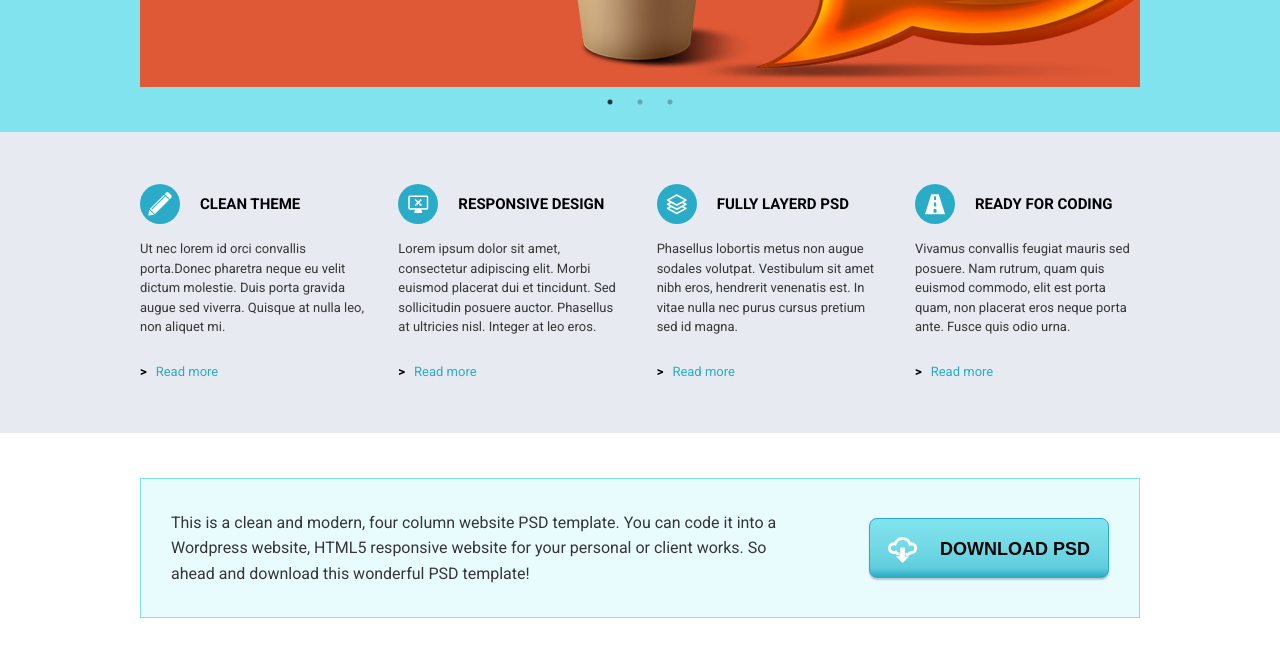
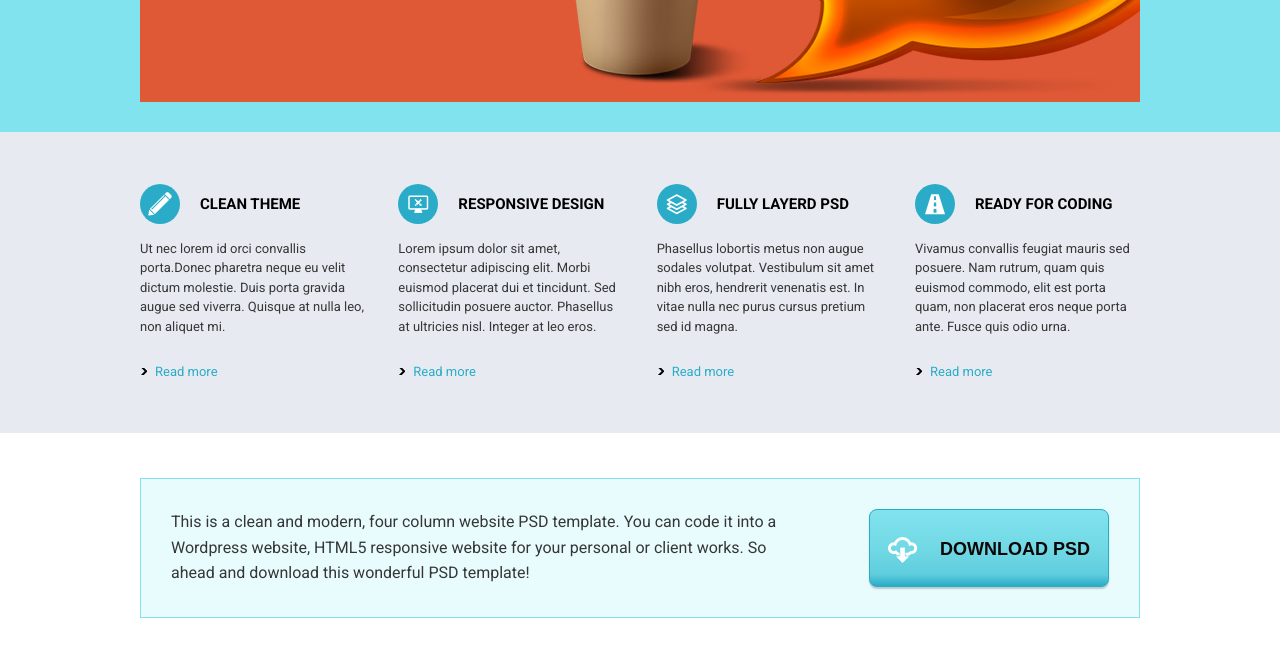
Before and after one commit to alexander-ozymlevskiy/Homework_10_Ozymlevskiy, a plain HTML site: page index.html in a window 1280 px wide. Shown: the part 489-1149 px from the top of the page. Drawn offline with Linux system fonts and the light colour scheme; files whose address does not match are found by name.

Commit message:
fixed the button, changed the right arrow icon, corrected the icon font code

```diff
--- a/index.html
+++ b/index.html
@@ -18,7 +18,7 @@
   </head>
   <body>
     <header class="header">
-      <div class="header-items">
+      <div class="container">
         <div class="logo">
           <a href="#"><img src="img/logo.png" alt="logo" /></a>
         </div>
@@ -83,8 +83,8 @@
       </div>
     </header>
     <main>
-      <div class="container">
-        <div class="banner-slick">
+      <div class="banner-items">
+        <div class="banner-slick container">
           <div class="banner">
             <p class="banner-info">We design clean, crisp & memorable icons</p>
           </div>
@@ -97,71 +97,65 @@
         </div>
       </div>
       <div class="content">
-        <div class="content-inner">
-          <div class="card icon-clean-theme">
+        <div class="container">
+          <div class="card">
+            <span class="icon icon-clean-theme icon-large"></span>
             <h2 class="card-name">Clean Theme</h2>
             <p class="card-description">
               Ut nec lorem id orci convallis porta.Donec pharetra neque eu velit
               dictum molestie. Duis porta gravida augue sed viverra. Quisque at
               nulla leo, non aliquet mi.
             </p>
-            <a href="#" class="read-more-link"
-              ><span class="read-more-icon">&gt</span>Read more</a
-            >
+            <a href="#" class="read-more-link right-arrow-icon">Read more</a>
           </div>
-          <div class="card icon-responsive-design">
+          <div class="card">
+            <span class="icon icon-responsive-design"></span>
             <h2 class="card-name">Responsive Design</h2>
             <p class="card-description">
               Lorem ipsum dolor sit amet, consectetur adipiscing elit. Morbi
               euismod placerat dui et tincidunt. Sed sollicitudin posuere
               auctor. Phasellus at ultricies nisl. Integer at leo eros.
             </p>
-            <a href="#" class="read-more-link"
-              ><span class="read-more-icon">&gt</span>Read more</a
-            >
+            <a href="#" class="read-more-link right-arrow-icon">Read more</a>
           </div>
-          <div class="card icon-fully-layerd-psd">
+          <div class="card">
+            <span class="icon icon-fully-layerd-psd"></span>
             <h2 class="card-name">Fully layerd PSD</h2>
             <p class="card-description">
               Phasellus lobortis metus non augue sodales volutpat. Vestibulum
               sit amet nibh eros, hendrerit venenatis est. In vitae nulla nec
               purus cursus pretium sed id magna.
             </p>
-            <a href="#" class="read-more-link"
-              ><span class="read-more-icon">&gt</span>Read more</a
-            >
+            <a href="#" class="read-more-link right-arrow-icon">Read more</a>
           </div>
-          <div class="card icon-ready-for-coding">
+          <div class="card">
+            <span class="icon icon-ready-for-coding"></span>
             <h2 class="card-name">Ready for coding</h2>
             <p class="card-description">
               Vivamus convallis feugiat mauris sed posuere. Nam rutrum, quam
               quis euismod commodo, elit est porta quam, non placerat eros neque
               porta ante. Fusce quis odio urna.
             </p>
-            <a href="#" class="read-more-link"
-              ><span class="read-more-icon">&gt</span>Read more</a
-            >
+            <a href="#" class="read-more-link right-arrow-icon">Read more</a>
           </div>
         </div>
       </div>
-      <div class="container-download-psd">
-        <div class="download-psd">
+      <div class="block-download-psd">
+        <div class="container download-psd">
           <p class="info-download-psd">
             This is a clean and modern, four column website PSD template. You
             can code it into a Wordpress website, HTML5 responsive website for
             your personal or client works. So ahead and download this wonderful
             PSD template!
           </p>
-          <a href="img/file.png" download>
-            <button class="button-download-psd icon-download-psd">
-              Download psd
-            </button>
-          </a>
+          <button class="button-download-psd icon-download-psd">
+            Download psd
+          </button>
         </div>
       </div>
     </main>
     <footer class="footer">
-      <div class="footer-container">
+      <div class="container">
         <p class="footer-info">
           © Copyright 2012 - BisLite Inc. All rights reserved. Some free icons
           used here are created by Brankic1979.com. Client Logos are copyright
--- a/js/scripts.js
+++ b/js/scripts.js
@@ -1,7 +1,27 @@
+$(document).ready(function () {
+  $(".banner-slick").slick({
+    dots: false,
+    arrows: false,
+  });
+});
 
-$(document).ready(function () {
-    $(".banner-slick").slick({
-      dots: true,
-      arrows: false
-    });
+document
+  .querySelector(".button-download-psd")
+  .addEventListener("click", function () {
+    var url = "../img/file.png";
+    var filename = "file.png";
+    var xhr = new XMLHttpRequest();
+    xhr.open("GET", url, true);
+    xhr.responseType = "blob";
+    xhr.onload = function () {
+      var blob = xhr.response;
+      var a = document.createElement("a");
+      var url = window.URL.createObjectURL(blob);
+      a.href = url;
+      a.download = filename;
+      document.body.appendChild(a);
+      a.click();
+      window.URL.revokeObjectURL(url);
+    };
+    xhr.send();
   });
--- a/styles/fonts.css
+++ b/styles/fonts.css
@@ -13,7 +13,6 @@
 [class^="icon-"],
 [class*=" icon-"] {
   /* use !important to prevent issues with browser extensions that change fonts */
-  speak: never;
   font-style: normal;
   font-weight: normal;
   font-variant: normal;
@@ -25,9 +24,8 @@
   -moz-osx-font-smoothing: grayscale;
 }
 
-.icon-responsive-design:before {
+.icon {
   font-family: "icomoon";
-  content: "\e900";
   position: absolute;
   color: #fff;
   background-color: #2aacc8;
@@ -35,42 +33,33 @@
   font-size: 20px;
   padding: 10px;
 }
+
+.icon-responsive-design:before {
+  content: "\e900";
+}
+
 .icon-ready-for-coding:before {
+  content: "\e901";
+}
+
+.icon-download-psd::before {
   font-family: "icomoon";
-  content: "\e901";
   position: absolute;
   color: #fff;
-  background-color: #2aacc8;
-  border-radius: 50%;
-  font-size: 20px;
-  padding: 10px;
-}
-.icon-download-psd:before {
-  font-family: "icomoon";
-  content: "\e902";
-  position: absolute;
   font-size: 28px;
   left: 18px;
-  color: #fff;
+  content: "\e902";
 }
 
 .icon-fully-layerd-psd:before {
-  font-family: "icomoon";
   content: "\e903";
-  position: absolute;
-  color: #fff;
-  background-color: #2aacc8;
-  border-radius: 50%;
-  font-size: 20px;
-  padding: 10px;
 }
+
 .icon-clean-theme:before {
-  font-family: "icomoon";
   content: "\e904";
-  position: absolute;
-  color: #fff;
-  background-color: #2aacc8;
-  border-radius: 50%;
+}
+
+.icon-large {
   font-size: 30px;
   padding: 5px;
 }
--- a/styles/styles.css
+++ b/styles/styles.css
@@ -10,15 +10,17 @@ body {
 
 .header {
   background-color: #e7ebf1;
-  height: 120px;
 }
 
-.header-items {
+.container {
   display: flex;
   justify-content: space-between;
   margin: 0 auto;
   width: 1000px;
-  height: 100%;
+}
+
+.logo {
+  display: flex;
   align-items: center;
 }
 
@@ -32,6 +34,8 @@ ul {
 
 .nav-items {
   display: flex;
+  align-items: center;
+  height: 120px;
   justify-content: space-between;
   width: 640px;
 }
@@ -117,7 +121,7 @@ ul {
   left: 93px;
 }
 
-.container {
+.banner-items {
   display: flex;
   align-items: center;
   background-color: #81e3ed;
@@ -125,9 +129,7 @@ ul {
 }
 
 .banner {
-  width: 1000px;
   height: 440px;
-  margin: 0 auto;
   background-color: #e05936;
   background-image: url("../img/cup.png"), url("../img/comments.png");
   background-repeat: no-repeat;
@@ -142,21 +144,11 @@ ul {
   background-color: blue;
 }
 
-.banner-slick {
-  width: 1000px;
-  margin: 0 auto;
-}
-
-.slick-dots li button {
-  width: 30px;
-  height: 30px;
-}
-
 .banner-info {
   padding-top: 90px;
   padding-left: 60px;
   width: 369px;
-  height: 242px;
+  min-height: 242px;
   font-size: 50px;
   color: #fff;
   font-weight: 700;
@@ -167,13 +159,6 @@ ul {
   background-color: #e7ebf1;
   min-height: 301px;
   align-items: center;
-}
-
-.content-inner {
-  display: flex;
-  justify-content: space-between;
-  width: 1000px;
-  margin: 0 auto;
 }
 
 .card {
@@ -199,16 +184,22 @@ ul {
   margin-bottom: 25px;
 }
 
-.read-more-icon {
-  font-weight: 700;
-  margin-right: 9px;
-  font-size: 13px;
-  color: #000;
+.right-arrow-icon::after {
+  content: "";
+  position: absolute;
+  width: 7px;
+  height: 7px;
+  background-image: url("../img/right-arrow-icon.svg");
+  background-position: center;
+  left: 0;
+  bottom: 4px;
 }
 
 .read-more-link {
+  position: relative;
   text-decoration: none;
   color: #2aacc8;
+  padding-left: 15px;
   font-size: 13px;
   line-height: 1.5;
 }
@@ -218,20 +209,15 @@ ul {
   color: #3385a8;
 }
 
-.container-download-psd {
+.block-download-psd {
   display: flex;
   align-items: center;
   min-height: 230px;
 }
 
 .download-psd {
-  display: flex;
-  justify-content: space-between;
   border: 1px solid #81e3ed;
   background-color: #e8fcfe;
-  margin: 0 auto;
-  width: 1000px;
-  align-items: center;
   min-height: 140px;
   padding: 30px;
 }
@@ -271,16 +257,10 @@ ul {
 }
 
 .footer {
+  display: flex;
   background-color: #e7ebf1;
-}
-
-.footer-container {
-  display: flex;
-  justify-content: space-between;
-  width: 1000px;
   min-height: 93px;
   align-items: center;
-  margin: 0 auto;
 }
 
 .footer-info {
```
Also changed, not shown: img/right-arrow-icon.svg (added), 1 other file.
